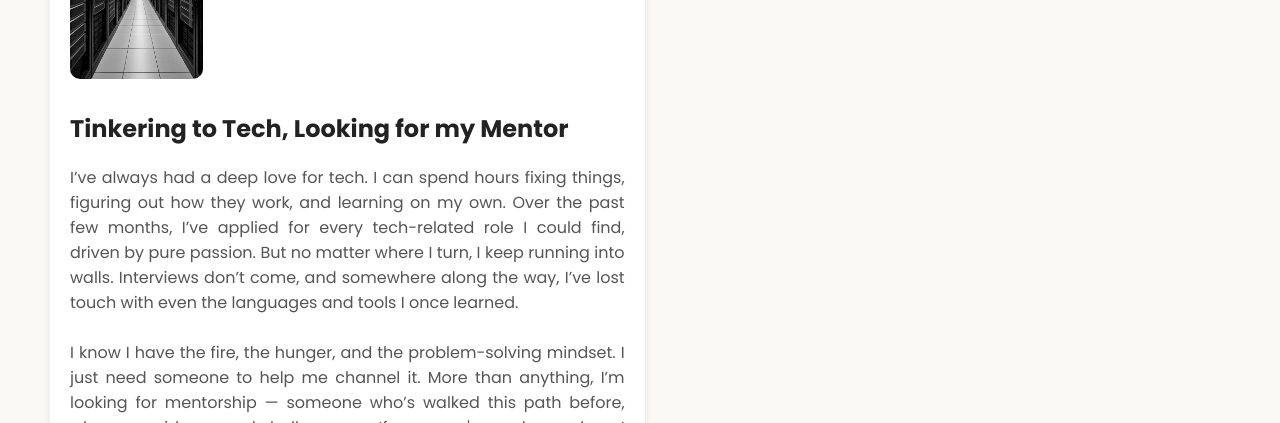
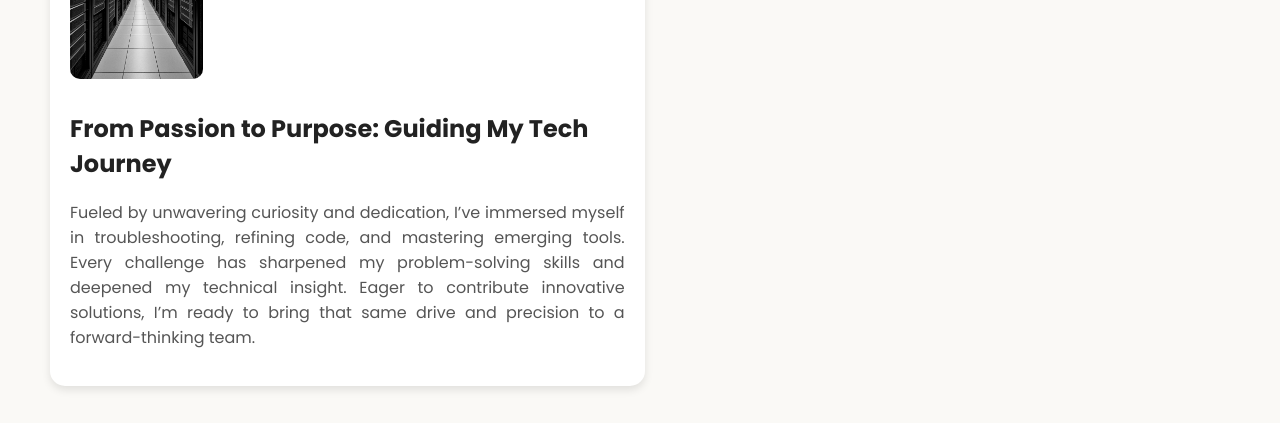
Before and after one commit to RishinandanPR/rish.dev, a plain HTML site: page index.html in a window 1280 px wide. Shown: the part 910-1333 px from the top of the page. Drawn offline with nearby package versions, Linux system fonts and the light colour scheme.

Commit message:
Update index.html

```diff
--- a/index.html
+++ b/index.html
@@ -29,12 +29,9 @@
 
     <div class="right card">
       <img class="tile-image" src="./assets/images/datafrm.jpg" alt="eye pleasing photo of a data farm"/>
-      <h2 class="card-title">Tinkering to Tech, Looking for my Mentor</h2>
+      <h2 class="card-title">From Passion to Purpose: Guiding My Tech Journey</h2>
       <p class="card-text">
-        I’ve always had a deep love for tech. I can spend hours fixing things, figuring out how they work, and learning on my own. Over the past few months, I’ve applied for every tech-related role I could find, driven by pure passion. But no matter where I turn, I keep running into walls. Interviews don’t come, and somewhere along the way, I’ve lost touch with even the languages and tools I once learned.
-        <br /><br />
-        I know I have the fire, the hunger, and the problem-solving mindset. I just need someone to help me channel it. More than anything, I’m looking for mentorship — someone who’s walked this path before, who can guide me and challenge me. If someone's ever been where I am now, your support could make all the difference.
-      </p>
+      Fueled by unwavering curiosity and dedication, I’ve immersed myself in troubleshooting, refining code, and mastering emerging tools. Every challenge has sharpened my problem-solving skills and deepened my technical insight. Eager to contribute innovative solutions, I’m ready to bring that same drive and precision to a forward-thinking team.
     </div>
   </div>
 
```
